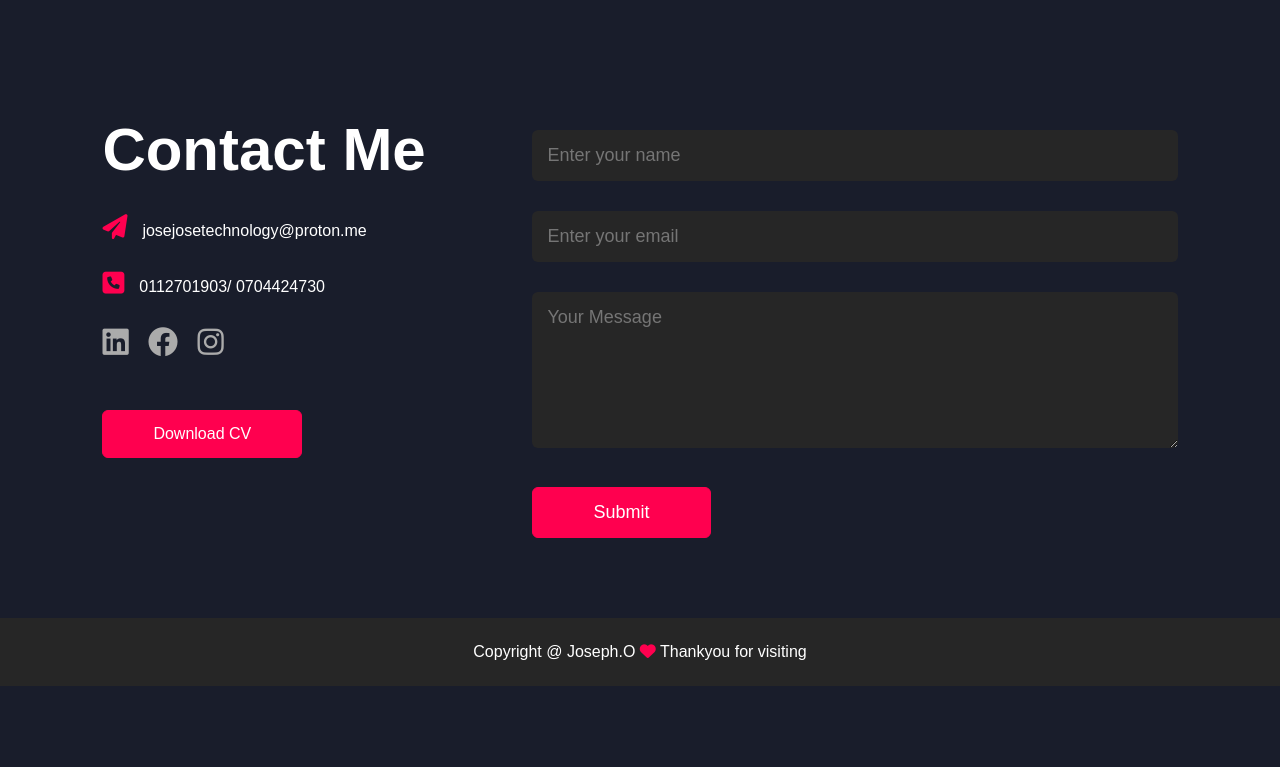
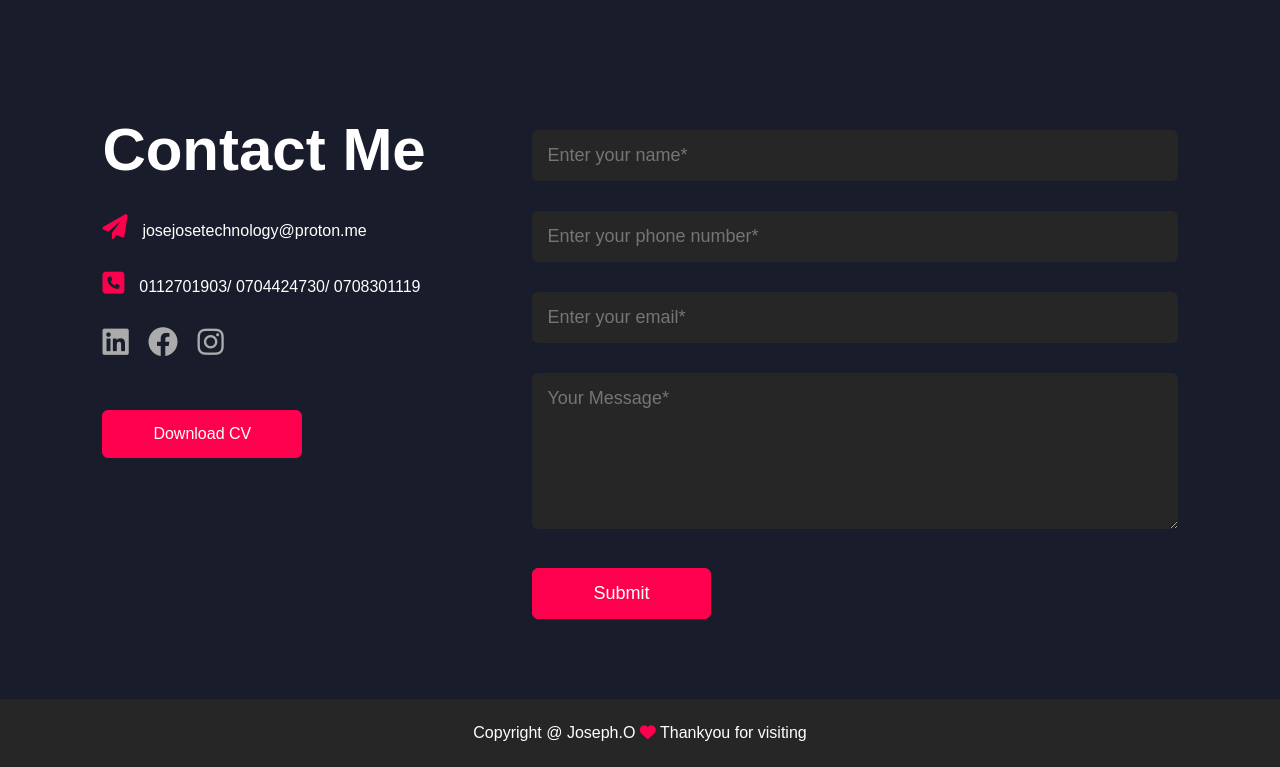
Before and after one commit to pinkleopardtech/pinkleopardtech.github.io, a plain HTML site: page index.html in a window 1280 px wide. Shown: the part 2144-2911 px from the top of the page. Before the commit the page ends 2830 px from the top, so only its background shows below. Drawn offline with Linux system fonts and the light colour scheme.

Commit message:
Update index.html

```diff
--- a/index.html
+++ b/index.html
@@ -129,7 +129,7 @@
                 <div class="contact-left">
                     <h1 class="subtitle">Contact Me</h1>
                     <p><i class="fa-solid fa-paper-plane"></i>josejosetechnology@proton.me</p>
-                    <p><i class="fa-solid fa-square-phone"></i>0112701903/ 0704424730</p>
+                    <p><i class="fa-solid fa-square-phone"></i>0112701903/ 0704424730/ 0708301119</p>
                     <div class="social-icon">
                         <a href=""><i class="fa-brands fa-linkedin"></i></a>
                         <a href=""><i class="fa-brands fa-facebook"></i></a>
@@ -139,9 +139,10 @@
                 </div>
                 <div class="contact-right">
                     <form action="https://formspree.io/f/myyaplrz" method="POST">
-                        <input type="text" name="Name" placeholder="Enter your name" required>
-                        <input type="email" name="Email" placeholder="Enter your email" required>
-                        <textarea name="Message" id="" rows="6" placeholder="Your Message" required></textarea>
+                        <input type="text" name="Name" placeholder="Enter your name*" required>
+                        <input type="phone number" name="Phone Number" placeholder="Enter your phone number*" required>
+                        <input type="email" name="Email" placeholder="Enter your email*" required>
+                        <textarea name="Message" id="" rows="6" placeholder="Your Message*" required></textarea>
                         <button type="submit" class="btn btn2">Submit</button>
                     </form>
                 </div>
```
